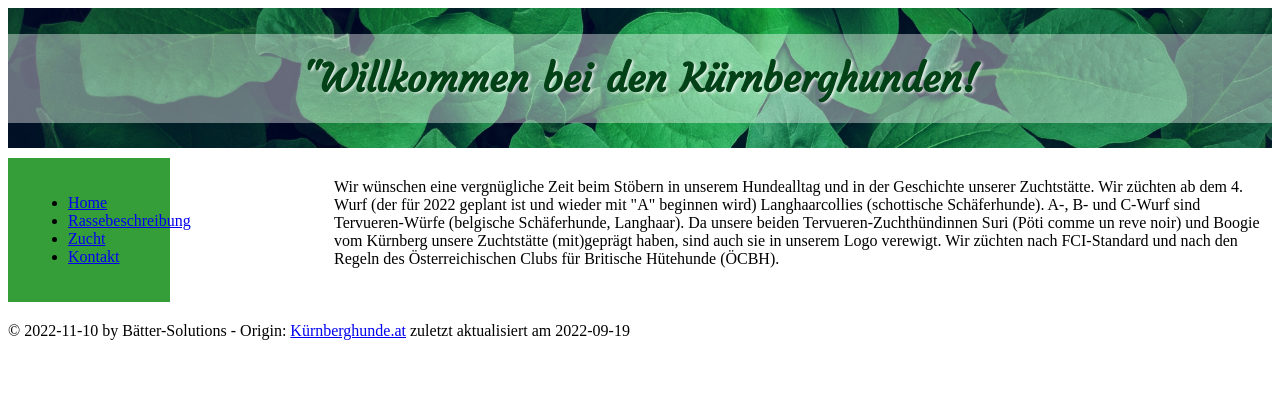
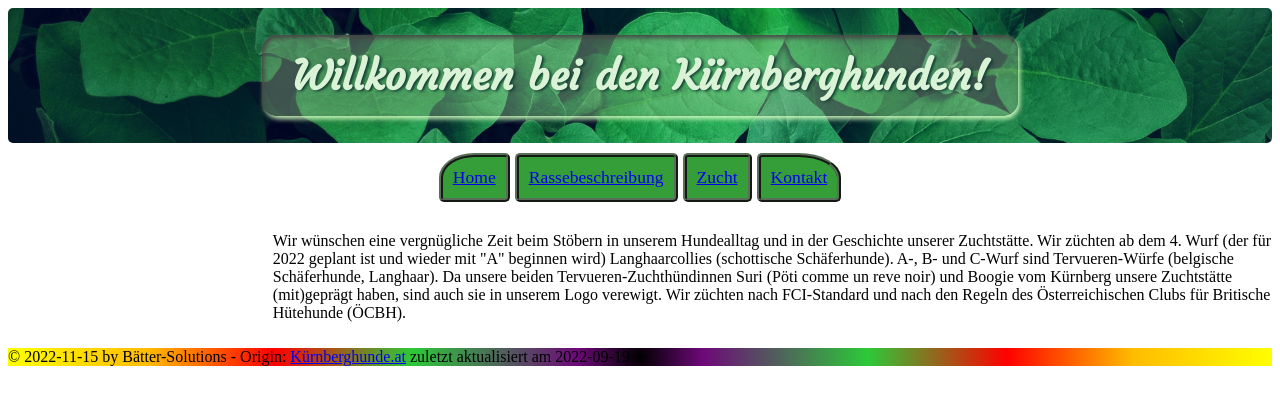
Before and after one commit to ZerodymeAT/AbgabenWeb, a PHP site: page / in a window 1280 px wide. Shown: the top 405 px of the page. Run offline with PHP 8.4, Linux system fonts and the light colour scheme.

Commit message:
heimarbeit

```diff
--- a/Aufgaben/index.html
+++ b/Aufgaben/index.html
@@ -11,14 +11,22 @@
 </head>
 <body>
 <header>
-    <h1 class="mainHeadline">"Willkommen bei den Kürnberghunden!</h1>
+    <h1 class="mainHeadline">Willkommen bei den Kürnberghunden!</h1>
 </header>
-<nav class="menu">
-    <ul>
-        <li><a href="#">Home</a></li>
-        <li><a href="#">Rassebeschreibung</li>
-        <li><a href="#">Zucht</a></li>
-        <li><a href="#">Kontakt</a></li>
+<nav>
+    <ul class="menu">
+        <li class="menuStart">
+            <a href="#">Home</a>
+        </li>
+        <li>
+            <a href="#">Rassebeschreibung</a>
+        </li>
+        <li>
+            <a href="#">Zucht</a>
+        </li>
+        <li class="menuEnd">
+            <a href="#">Kontakt</a>
+        </li>
     </ul>
 </nav>
 <main>
@@ -33,6 +41,6 @@
     </section>
 </article>
 </main>
-<footer>&copy; 2022-11-10 by Bätter-Solutions - Origin: <a href="http://kuernberghunde.at" target="_blank">Kürnberghunde.at</a> zuletzt aktualisiert am 2022-09-19</footer>
+<footer>&copy; 2022-11-15 by Bätter-Solutions - Origin:&nbsp<a href="http://kuernberghunde.at" target="_blank">Kürnberghunde.at </a>&nbspzuletzt aktualisiert am 2022-09-19</footer>
 </body>
 </html>
--- a/Aufgaben/style/grid.css
+++ b/Aufgaben/style/grid.css
@@ -1,18 +1,18 @@
 body{
     display: grid;
-    grid-template-columns: 1fr 3fr;
+    grid-template-columns: 1fr 1fr 3fr;
     grid-template-rows: auto auto auto auto;
     grid-template-areas:
     /*"menuelement" "menuelement" "menuelement"*/
     "headline headline headline"
-    "seite inhalt inhalt"
-    "seite inhalt inhalt"
+    "menuelement menuelement menuelement"
+    "seiteli inhalt inhalt"
+    "seiteli inhalt inhalt"
     "fuss fuss fuss";
     gap: 10px 20px;
 }
-/*nav{grid-area: menuelement;}*/
 header{grid-area: headline;}
-/*nav{grid-area: menuelement}*/
+nav{grid-area: menuelement}
 main{grid-area: inhalt;}
-aside{grid-area: seite;}
+reserve{grid-area: seiteli;}
 footer{grid-area: fuss;}
--- a/Aufgaben/style/style.css
+++ b/Aufgaben/style/style.css
@@ -1,37 +1,67 @@
-header{
-    min-height: 5vh;
-    background: url("../img/bg-header.jpg") no-repeat top/100% 50% fixed;
-}
-
-
 @font-face{
     font-family: 'Courgette-Regular';
     src: url("../fonts/Courgette-Regular.ttf") format("truetype");
 }
+header{
+    min-height: 3vh;
+    background: url("../img/bg-header.jpg") no-repeat top/100% 50% fixed;
+    display: flex;
+    justify-content: center;
+    align-items: center;
+    border-radius: 5px;
+}
 .mainHeadline{
     font-family: 'Courgette-Regular', sans-serif;
-    color: #034217;
+    color: #daf3d6;
     word-spacing: 2px;
     text-align: center;
-    padding: 20px;
-    font-size: 3vw;
-    background-color: rgba(255,255,255, 0.4);
-    text-shadow: rgb(255 255 255 / 83%) 2px 1px 3px;
+    padding: 30px;
+    padding-bottom: 15px;
+    padding-top: 15px;
+    font-size: calc(15px + 2vw);
+    background-color: rgba(153, 197, 142, 0.4);
+    text-shadow: rgb(16, 59, 48) 2px 1px 3px;
+    border-radius: 15px;
+    box-shadow: 2px 3px 5px rgba(215, 255, 194, 0.93), 2px 3px 5px #444 inset;
 }
 
 .menu{
+    display: flex;
+    flex-wrap: wrap;
+    padding: 0;
+    font-size: calc(0.7em + .5vw);
     list-style-type: none;
-    padding: 20px;
     margin: 0;
-    justify-content: space-around;
+}
+nav li{
+    margin-right: 5px;
+    padding: 10px;
     background-color: #369e38;
-    max-width: 40%;
+    border: 4px ridge #5A6E59;
+    border-radius: 5px;
+}
+nav li:hover{
+    background-color: #D7FFC2ED;
+}
+.menuStart{
+    border-top-left-radius: 50%;
+}
+.menuEnd{
+    margin-right: 0;
+    border-top-right-radius: 50%;
 }
 nav{
     position: sticky;
-    align-items: center;
+    display: flex;
+    justify-content: center;
     top: 0;
 }
+
 footer{
-
+    display: flex;
+    flex-wrap: wrap;
+    justify-content: flex-start;
+    align-content: flex-end;
+    /*min-height: 2vh;*/
+    background: radial-gradient(circle, rgba(0,0,0,1) 0%, rgba(110,9,121,1) 10%, rgba(44,201,57,1) 36%, rgba(255,0,0,1) 58%, rgba(255,188,0,1) 78%, rgba(255,255,0,1) 100%);
 }
```
Also changed, not shown: README.md (deleted).
